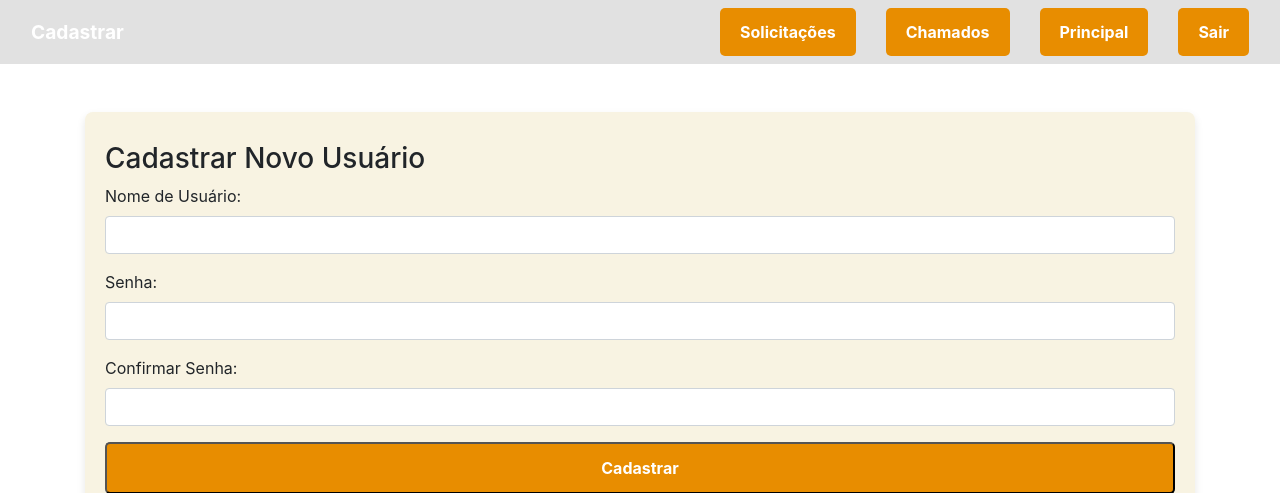
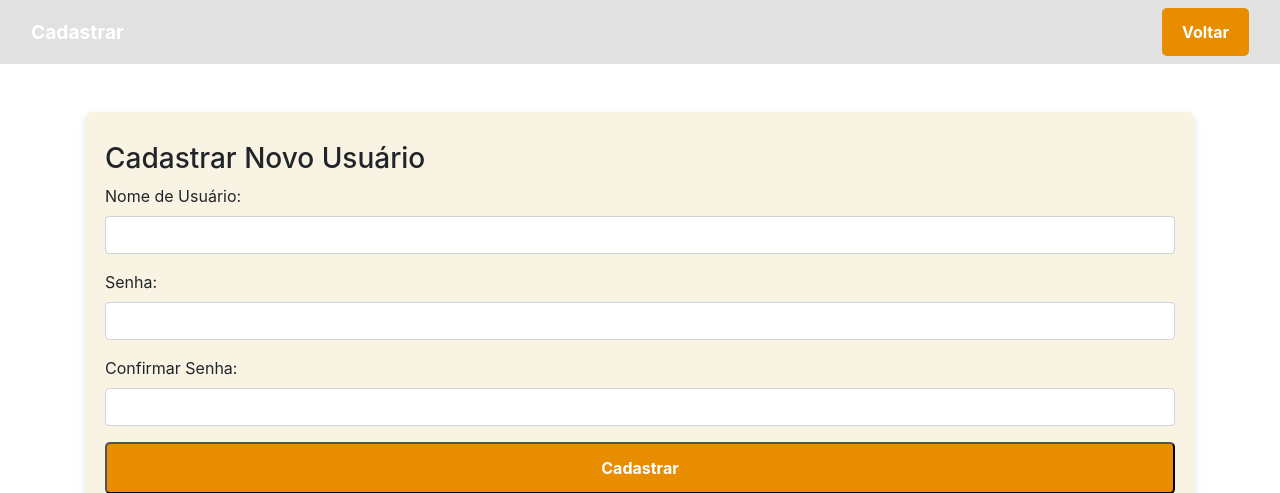
Before and after one commit to laviniasa/selbmanager, a Flask app: template gerenciador_estoque/templates/cadastrar.html in a window 1280 px wide. Shown: the top 493 px of the page. Run offline with Flask 3, Linux system fonts and the light colour scheme; the template is opened without the code that fills it, so the values that code supplies are empty; some libraries are stand-ins or nearby versions.

Commit message:
Update cadastrar.html

```diff
--- a/gerenciador_estoque/templates/cadastrar.html
+++ b/gerenciador_estoque/templates/cadastrar.html
@@ -143,16 +143,7 @@
                 </li>
                 <div style="display: flex;">
                     <li class="nav-item">
-                        <a class="nav-link" href="/solicitacoes">Solicitações</a>
-                    </li>
-                    <li class="nav-item">
-                        <a class="nav-link" href="/visualizar">Chamados</a>
-                    </li>
-                    <li class="nav-item">
-                        <a class="nav-link" href="/principal">Principal</a>
-                    </li>
-                    <li class="nav-item">
-                        <a class="nav-link" href="/logout">Sair</a>
+                        <a class="nav-link" href="/index">Voltar</a>
                     </li>
                 </div>
             </ul>
```
